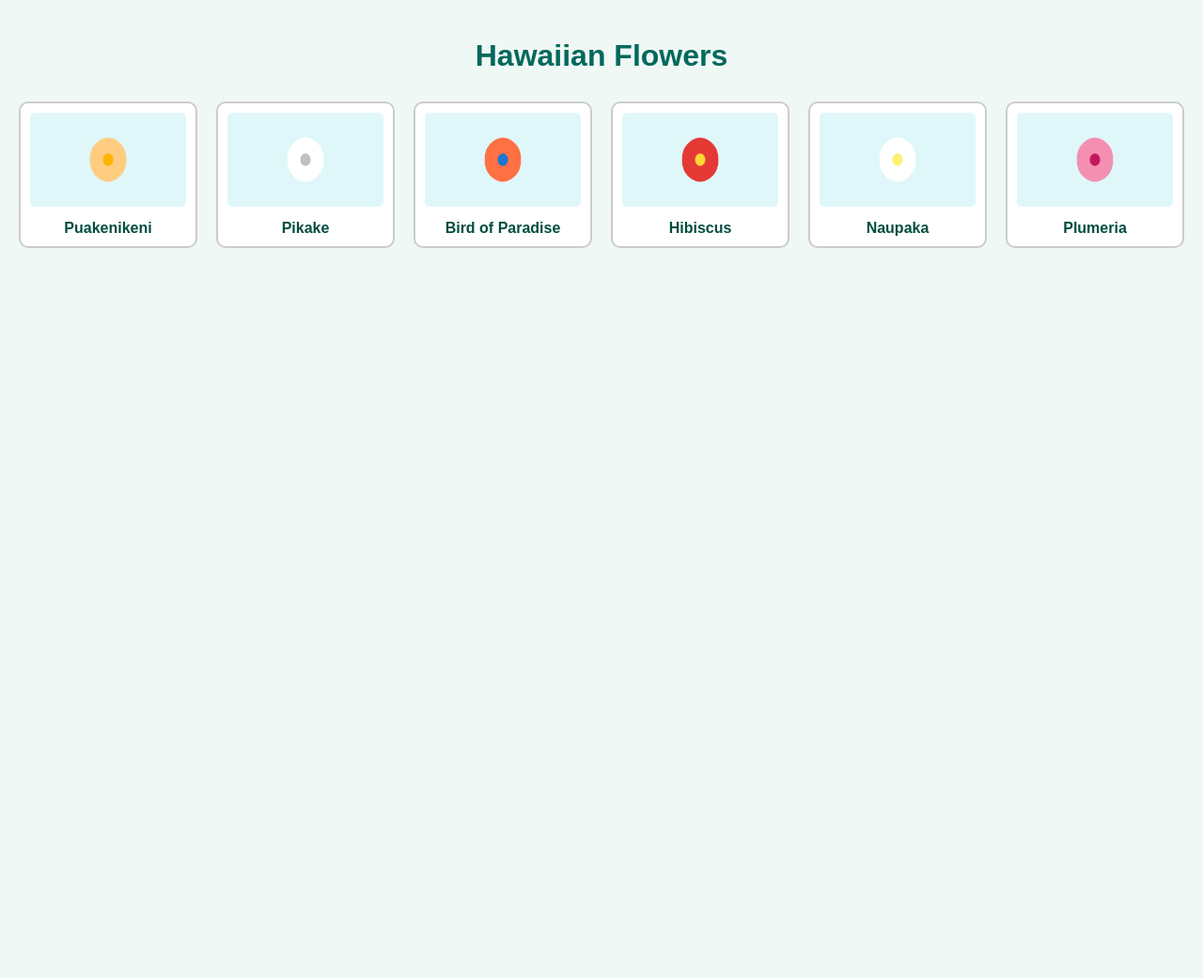
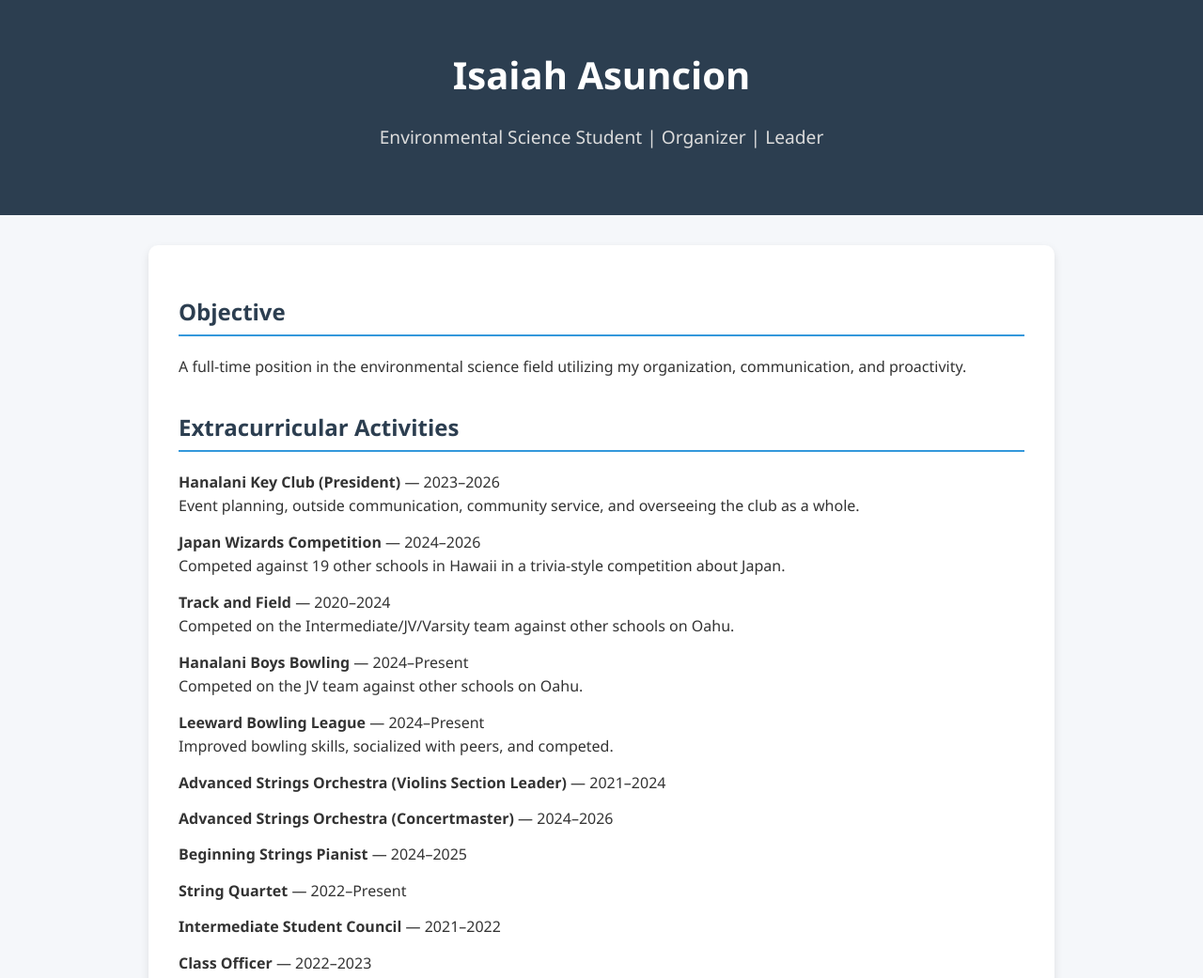
Before and after one commit to IsaiahAsun/Isaiah-s-Gallery, a plain HTML site: page index.html in a window 1280 px wide. Shown: the top 1041 px of the page at 94% size. Before the commit the page ends 800 px from the top, so only its background shows below. Drawn offline with Linux system fonts and the light colour scheme.

Commit message:
Update index.html

```diff
--- a/index.html
+++ b/index.html
@@ -1,213 +1,138 @@
-<!-- file: index.html -->
 <!DOCTYPE html>
 <html lang="en">
 <head>
   <meta charset="UTF-8" />
   <meta name="viewport" content="width=device-width, initial-scale=1.0" />
-  <title>Hawaiian Flowers</title>
+  <title>Isaiah Asuncion | Environmental Science Student</title>
   <style>
     body {
-      font-family: Arial, sans-serif;
-      background-color: #f0f8f5;
+      font-family: "Segoe UI", Roboto, Helvetica, Arial, sans-serif;
+      margin: 0;
+      background-color: #f5f7fa;
+      color: #333;
+      line-height: 1.6;
+    }
+    header {
+      background-color: #2c3e50;
+      color: white;
+      padding: 3rem 1rem;
       text-align: center;
+    }
+    header h1 {
       margin: 0;
-      padding: 20px;
+      font-size: 2.5rem;
     }
-
-    h1 {
-      color: #00695c;
+    header p {
+      font-size: 1.2rem;
+      color: #dcdcdc;
     }
-
-    .grid {
-      display: grid;
-      grid-template-columns: repeat(auto-fit, minmax(150px, 1fr));
-      gap: 20px;
-      margin-top: 30px;
+    main {
+      max-width: 900px;
+      margin: 2rem auto;
+      background: white;
+      padding: 2rem;
+      border-radius: 10px;
+      box-shadow: 0 4px 10px rgba(0,0,0,0.1);
     }
-
-    .flower {
-      background-color: #ffffff;
-      border: 2px solid #ccc;
-      border-radius: 10px;
-      padding: 10px;
-      cursor: pointer;
-      transition: transform 0.2s;
+    section {
+      margin-bottom: 2rem;
     }
-
-    .flower:hover {
-      transform: scale(1.05);
-      border-color: #00695c;
+    h2 {
+      color: #2c3e50;
+      border-bottom: 2px solid #3498db;
+      padding-bottom: 0.3rem;
     }
-
-    .flower canvas {
-      width: 100%;
-      height: 100px;
-      background-color: #e0f7fa;
-      border-radius: 5px;
-      transition: transform 1s ease;
+    ul {
+      list-style-type: none;
+      padding: 0;
     }
-
-    .spin {
-      transform: rotate(360deg);
+    li {
+      margin-bottom: 0.8rem;
     }
-
-    .flower-name {
-      margin-top: 10px;
+    .item-title {
       font-weight: bold;
-      color: #004d40;
     }
-
-    .back-button {
-      display: inline-block;
-      margin-top: 20px;
-      padding: 10px 20px;
-      background-color: #00695c;
+    footer {
+      text-align: center;
+      padding: 1.5rem;
+      background: #2c3e50;
       color: white;
-      border-radius: 5px;
-      text-decoration: none;
-    }
-
-    .back-button:hover {
-      background-color: #004d40;
-    }
-
-    .info-page {
-      display: none;
-      background-color: #ffffff;
-      border: 2px solid #ccc;
-      border-radius: 10px;
-      padding: 20px;
-      margin-top: 30px;
-    }
-
-    .info-page h2 {
-      color: #00695c;
-    }
-
-    .info-page p {
-      color: #333;
+      margin-top: 2rem;
     }
   </style>
 </head>
 <body>
-  <h1>Hawaiian Flowers</h1>
+  <header>
+    <h1>Isaiah Asuncion</h1>
+    <p>Environmental Science Student | Organizer | Leader</p>
+  </header>
 
-  <!-- Main grid of flower icons -->
-  <div id="main-page" class="grid">
-    <div class="flower" onclick="spinAndShow('puakenikeni')">
-      <canvas id="puakenikeni"></canvas>
-      <div class="flower-name">Puakenikeni</div>
-    </div>
-    <div class="flower" onclick="spinAndShow('pikake')">
-      <canvas id="pikake"></canvas>
-      <div class="flower-name">Pikake</div>
-    </div>
-    <div class="flower" onclick="spinAndShow('birdofparadise')">
-      <canvas id="birdofparadise"></canvas>
-      <div class="flower-name">Bird of Paradise</div>
-    </div>
-    <div class="flower" onclick="spinAndShow('hibiscus')">
-      <canvas id="hibiscus"></canvas>
-      <div class="flower-name">Hibiscus</div>
-    </div>
-    <div class="flower" onclick="spinAndShow('naupaka')">
-      <canvas id="naupaka"></canvas>
-      <div class="flower-name">Naupaka</div>
-    </div>
-    <div class="flower" onclick="spinAndShow('plumeria')">
-      <canvas id="plumeria"></canvas>
-      <div class="flower-name">Plumeria</div>
-    </div>
-  </div>
+  <main>
+    <section>
+      <h2>Objective</h2>
+      <p>A full-time position in the environmental science field utilizing my organization, communication, and proactivity.</p>
+    </section>
 
-  <!-- Info pages for each flower -->
-  <div id="puakenikeni-page" class="info-page">
-    <h2>Puakenikeni</h2>
-    <p>Puakenikeni is a fragrant flower often used in Hawaiian leis. Its name means “ten-cent flower” because it was once sold for ten cents each. The blossoms start white and turn orange as they age.</p>
-    <a href="#" class="back-button" onclick="goBack()">Back</a>
-  </div>
+    <section>
+      <h2>Extracurricular Activities</h2>
+      <ul>
+        <li><span class="item-title">Hanalani Key Club (President)</span> — 2023–2026<br>
+          Event planning, outside communication, community service, and overseeing the club as a whole.</li>
+        <li><span class="item-title">Japan Wizards Competition</span> — 2024–2026<br>
+          Competed against 19 other schools in Hawaii in a trivia-style competition about Japan.</li>
+        <li><span class="item-title">Track and Field</span> — 2020–2024<br>
+          Competed on the Intermediate/JV/Varsity team against other schools on Oahu.</li>
+        <li><span class="item-title">Hanalani Boys Bowling</span> — 2024–Present<br>
+          Competed on the JV team against other schools on Oahu.</li>
+        <li><span class="item-title">Leeward Bowling League</span> — 2024–Present<br>
+          Improved bowling skills, socialized with peers, and competed.</li>
+        <li><span class="item-title">Advanced Strings Orchestra (Violins Section Leader)</span> — 2021–2024</li>
+        <li><span class="item-title">Advanced Strings Orchestra (Concertmaster)</span> — 2024–2026</li>
+        <li><span class="item-title">Beginning Strings Pianist</span> — 2024–2025</li>
+        <li><span class="item-title">String Quartet</span> — 2022–Present</li>
+        <li><span class="item-title">Intermediate Student Council</span> — 2021–2022</li>
+        <li><span class="item-title">Class Officer</span> — 2022–2023</li>
+      </ul>
+    </section>
 
-  <div id="pikake-page" class="info-page">
-    <h2>Pikake</h2>
-    <p>Pikake, also known as jasmine, is a small white flower with a sweet scent. It is a favorite for making leis and symbolizes love and romance in Hawaiian culture.</p>
-    <a href="#" class="back-button" onclick="goBack()">Back</a>
-  </div>
+    <section>
+      <h2>Volunteer Activities</h2>
+      <ul>
+        <li><span class="item-title">Hanalani Open House</span> — 2020–Present / 50 hours<br>
+          Assisted with the Strings Orchestra Open House presentation.</li>
+        <li><span class="item-title">USS Missouri Volunteering</span> — 2023–2024 / 12 hours<br>
+          Helped with cleaning, souvenir making, and general maintenance tasks.</li>
+        <li><span class="item-title">Waipio Pet Clinic Volunteering</span> — 2025 / 45 hours<br>
+          Assisted with clinic duties including disinfecting tables, fecal cytology, and laundry.</li>
+      </ul>
+    </section>
 
-  <div id="birdofparadise-page" class="info-page">
-    <h2>Bird of Paradise</h2>
-    <p>The Bird of Paradise has bright orange and blue petals that look like a tropical bird in flight. It represents joy and paradise, and it grows well in warm climates.</p>
-    <a href="#" class="back-button" onclick="goBack()">Back</a>
-  </div>
+    <section>
+      <h2>Honors & Awards</h2>
+      <ul>
+        <li><span class="item-title">Royal Merit Scholar</span> — 2019–Present<br>
+          Recognized for academic excellence in Fine Arts and Leadership.</li>
+        <li><span class="item-title">Academic Pin Awards (Student of the Class)</span> — 2020–2024<br>
+          Earned pins for excellence in Advanced Strings (x3), Earth & Space Science, PE, Chemistry, and Leadership.</li>
+        <li><span class="item-title">Officer of the Month (Komohana Division, Key Club)</span> — 2023</li>
+        <li><span class="item-title">Royal of the Month</span> — 2019–Present<br>
+          Recognized for outstanding Christian character and hard work.</li>
+      </ul>
+    </section>
 
-  <div id="hibiscus-page" class="info-page">
-    <h2>Hibiscus</h2>
-    <p>The Hibiscus is Hawaii’s state flower. It comes in many colors and has large, beautiful petals. It symbolizes delicate beauty and is often worn behind the ear.</p>
-    <a href="#" class="back-button" onclick="goBack()">Back</a>
-  </div>
+    <section>
+      <h2>Education</h2>
+      <p><strong>Hanalani Schools (Mililani, Hawaii)</strong><br>
+      Pre-K – Grade 12 | 2011–2026<br>
+      GPA: 4.04<br>
+      Graduation Date: May 22, 2026<br>
+      Advanced Courses: AP English Language & Composition, AP Japanese Language & Culture, Dual Enrollment English (HPU)
+      </p>
+    </section>
+  </main>
 
-  <div id="naupaka-page" class="info-page">
-    <h2>Naupaka</h2>
-    <p>Naupaka is a unique flower that looks like half a blossom. One type grows near the beach and another in the mountains. Legend says they are two lovers separated forever, each half waiting for the other.</p>
-    <a href="#" class="back-button" onclick="goBack()">Back</a>
-  </div>
-
-  <div id="plumeria-page" class="info-page">
-    <h2>Plumeria</h2>
-    <p>Plumeria flowers are known for their soft pink petals with a red or yellow center. They are often used in leis and symbolize positivity, new beginnings, and beauty.</p>
-    <a href="#" class="back-button" onclick="goBack()">Back</a>
-  </div>
-
-  <script>
-    function drawFlower(canvasId, color1, color2) {
-      const canvas = document.getElementById(canvasId);
-      const ctx = canvas.getContext('2d');
-      const centerX = canvas.width / 2;
-      const centerY = canvas.height / 2;
-      const petals = 6;
-
-      for (let i = 0; i < petals; i++) {
-        const angle = (i * 2 * Math.PI) / petals;
-        const x = centerX + Math.cos(angle) * 20;
-        const y = centerY + Math.sin(angle) * 20;
-        ctx.beginPath();
-        ctx.fillStyle = color1;
-        ctx.ellipse(x, y, 15, 25, angle, 0, 2 * Math.PI);
-        ctx.fill();
-      }
-
-      ctx.beginPath();
-      ctx.arc(centerX, centerY, 10, 0, 2 * Math.PI);
-      ctx.fillStyle = color2;
-      ctx.fill();
-    }
-
-    // Draw flower icons
-    drawFlower('puakenikeni', '#ffcc80', '#ffb300');
-    drawFlower('pikake', '#ffffff', '#c0c0c0');
-    drawFlower('birdofparadise', '#ff7043', '#1976d2');
-    drawFlower('hibiscus', '#e53935', '#fdd835');
-    drawFlower('naupaka', '#ffffff', '#fff176');
-    drawFlower('plumeria', '#f48fb1', '#c2185b');
-
-    function spinAndShow(flower) {
-      const canvas = document.getElementById(flower);
-      canvas.classList.add('spin');
-      setTimeout(() => {
-        canvas.classList.remove('spin');
-        showPage(flower);
-      }, 1000);
-    }
-
-    function showPage(flower) {
-      document.getElementById('main-page').style.display = 'none';
-      document.getElementById(flower + '-page').style.display = 'block';
-    }
-
-    function goBack() {
-      const pages = document.querySelectorAll('.info-page');
-      pages.forEach(page => page.style.display = 'none');
-      document.getElementById('main-page').style.display = 'grid';
-    }
-  </script>
+  <footer>
+    <p>© 2025 Isaiah Asuncion | Mililani, Hawaii</p>
+  </footer>
 </body>
 </html>
```
